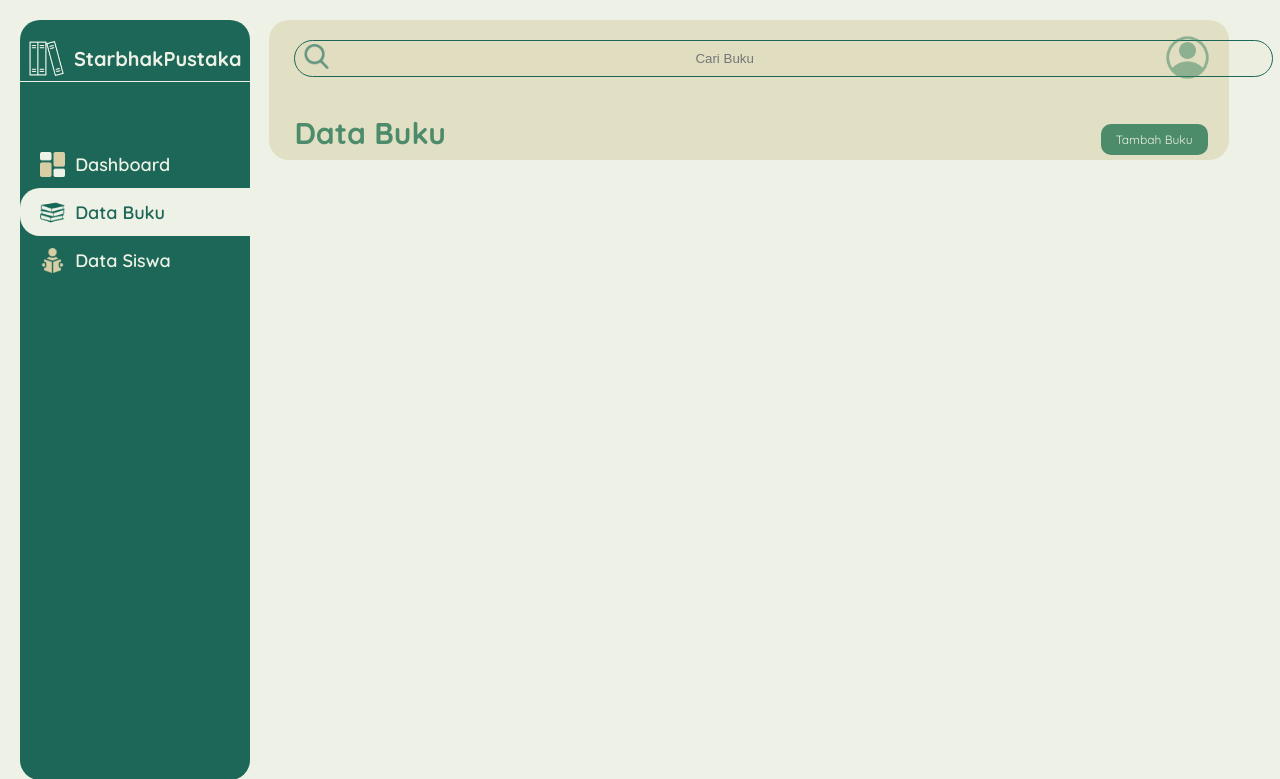
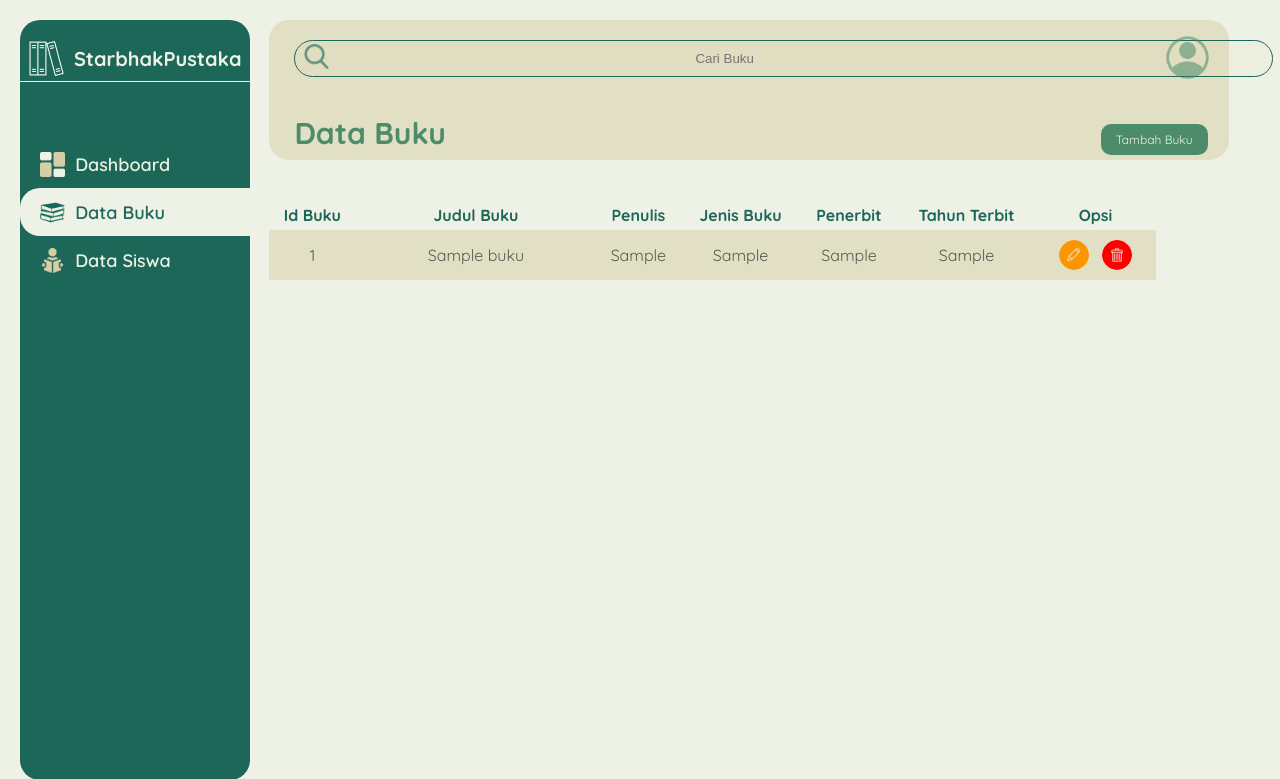
Before and after one commit to sheylaulya/StarbhakPustaka, a PHP site: page /data_buku.php in a window 1280 px wide. Shown: the top 779 px of the page. Run offline with PHP 8.4, Linux system fonts and the light colour scheme; tables that the repository leaves empty or names only in its code hold one stand-in row (values such as "Sample post").

Commit message:
(table,data_buku)

```diff
--- a/data_buku.php
+++ b/data_buku.php
@@ -58,6 +58,41 @@ include 'koneksi.php'
                 </div>
                 <img class="akun" src="asset/account.png" alt="akun">
             </div>
+            <div class="content">
+                <table>
+                    <tr>
+                        <th>Id Buku</th>
+                        <th>Judul Buku</th>
+                        <th>Penulis</th>
+                        <th>Jenis Buku</th>
+                        <th>Penerbit</th>
+                        <th>Tahun Terbit</th>
+                        <th>Opsi</th>
+                    </tr>
+                        <?php
+                    $sql = ("SELECT * FROM data_buku");
+                    $query = mysqli_query($connect, $sql);
+                    while($data = mysqli_fetch_array($query)){
+                        echo"
+                        <tr>
+                            <td>$data[id_buku]</td>
+                            <td>$data[judul_buku]</td>
+                            <td>$data[penulis]</td>
+                            <td>$data[jenis_buku]</td>
+                            <td>$data[penerbit]</td>
+                            <td>$data[tahun_terbit]</td>
+                            <td>
+                            <div class='opsi'>
+                            <a href='formedit.php?id_buku=".$data ['id_buku']."'></a>
+                            <a href='hapus.php?id_buku=".$data ['id_buku']."'></a>
+                            </td>
+                         </tr>
+                      ";
+            }
+                    ?>
+                    </td>
+                </table>
+            </div>
 
         </div>
     </div>
--- a/style.css
+++ b/style.css
@@ -641,3 +641,61 @@ body{
     top: 25vh;
     left: 21vw;
 }
+
+#databuku table{
+    border-collapse: collapse ;
+    width: 120%;
+    text-align: center;
+    box-sizing: border-box;
+    flex-grow: 0;
+}
+#databuku .opsi a:first-child{
+    width: 30px;
+    height: 30px;
+    border-radius: 50%;
+    background-image: url(asset/edit.png);
+    background-size: 30px;
+    margin: 5px;
+}
+#databuku .opsi a:nth-child(2){
+    width: 30px;
+    height: 30px;
+    border-radius: 50%;
+    background-image: url(asset/hapus.png);
+    background-size: 30px;
+    margin: 5px;
+}
+#databuku .opsi {
+    display: flex;
+    justify-content: center;
+    gap: 3px;
+}
+#databuku th{
+    background-color: var(--color1);
+    color: var(--color3);
+    font-weight: 700;
+    padding: 5px;
+}
+#databuku td{
+    font-weight: 400;
+    padding: 5px;
+}
+#databuku tr:nth-child(odd){
+    background-color: var(--color1);
+    color: var(--color3);
+    flex-grow: 0;
+
+}
+
+#databuku table tr:nth-child(even) {
+    background-color: rgba(214,205,164,0.5);
+    color: rgb(0, 0, 0, 0.6)
+}
+
+#databuku table tr:hover {
+    background-color: rgba(214,205,164,0.5);
+    color: rgb(0, 0, 0, 0.6)
+}
+#databuku th:nth-child(2){
+    width: 230px;
+}
```
